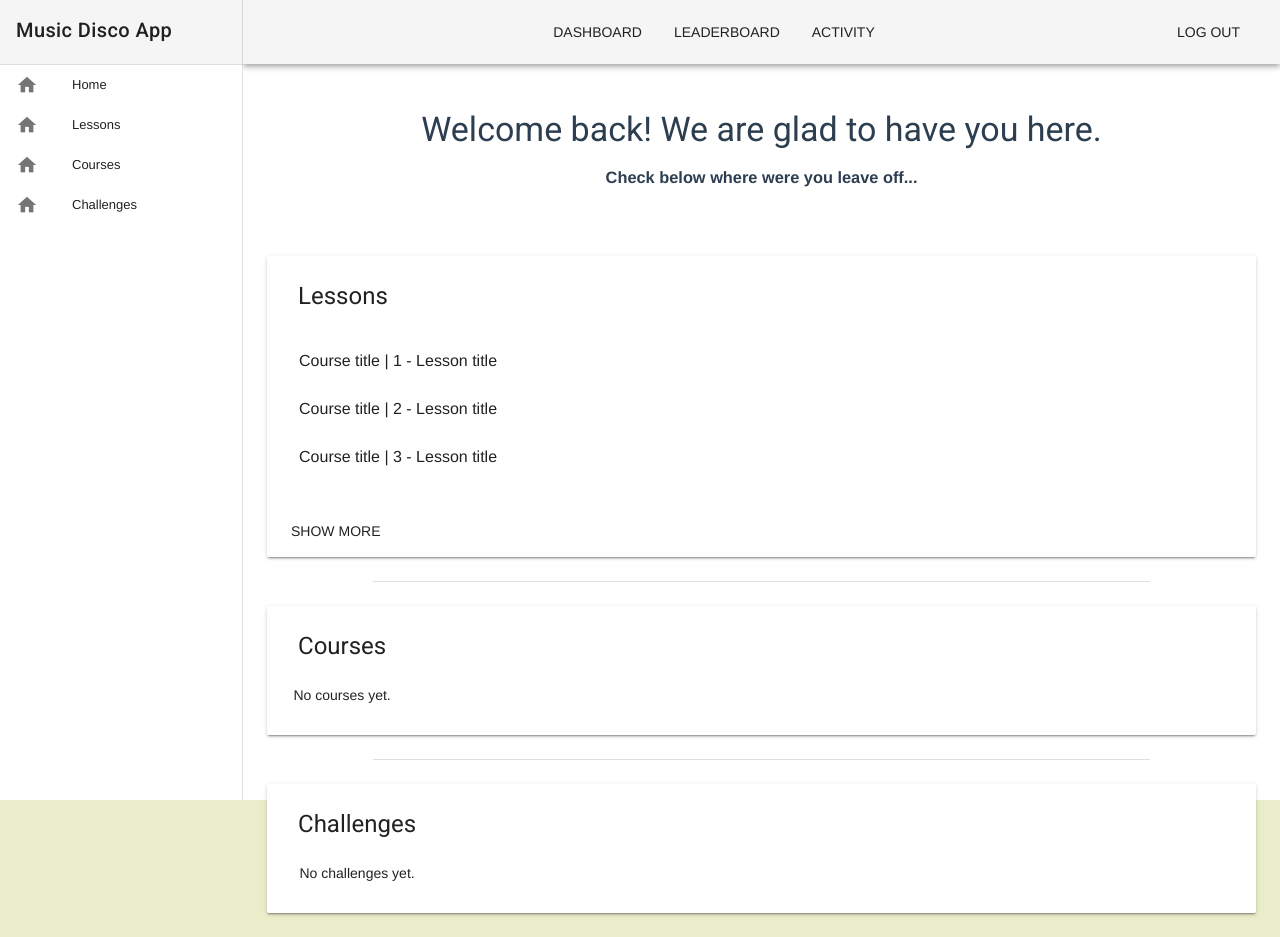
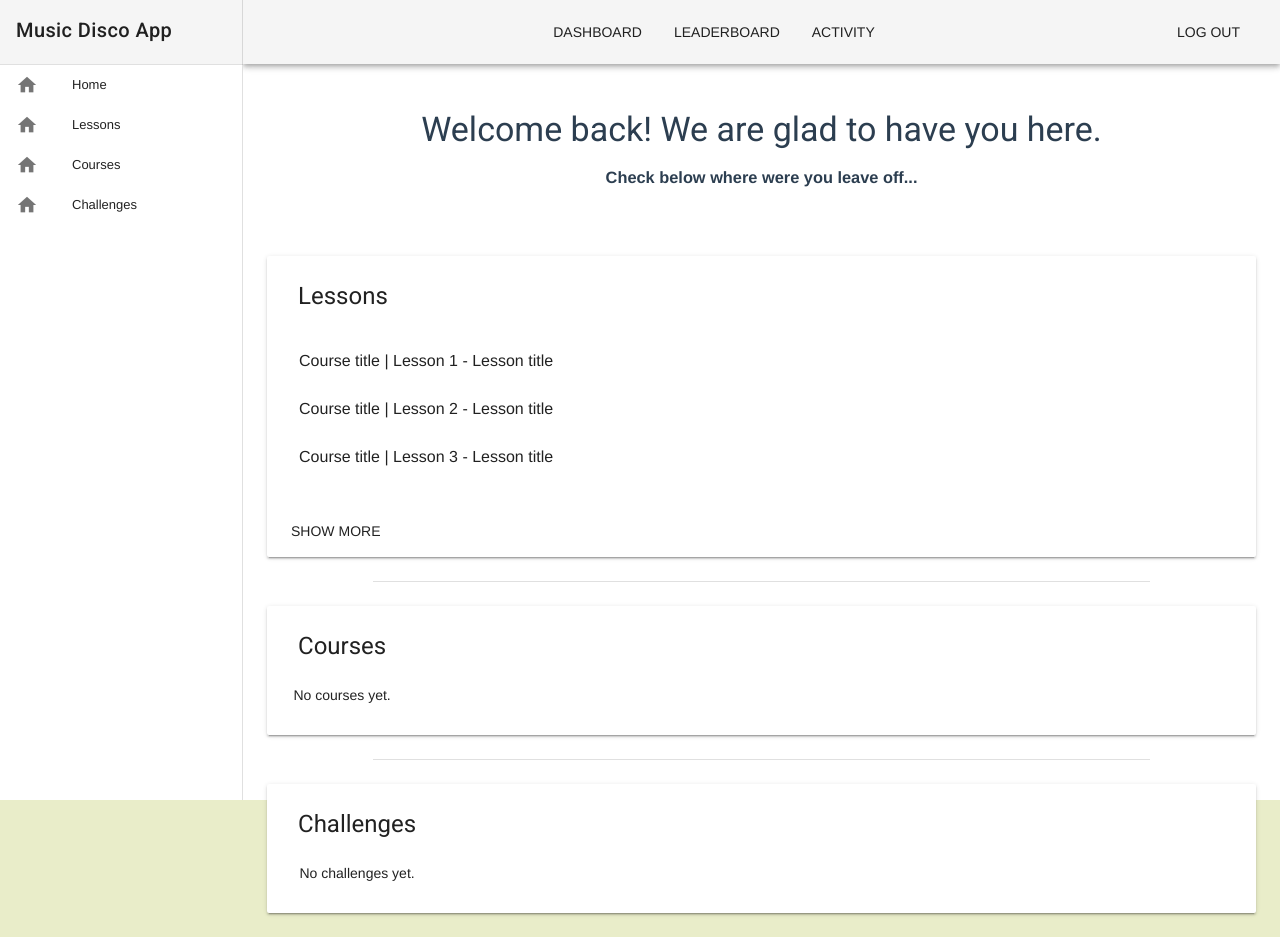
Before and after one commit to vvanovac/music-disco-app-client, a Vue app: page /#/ in a window 1280 px wide. Built offline with nearby package versions, Linux system fonts and the light colour scheme; no server answers.

Commit message:
adding routes for lessons, courses and challenges pages

```diff
--- a/src/components/Home.lessons.vue
+++ b/src/components/Home.lessons.vue
@@ -37,9 +37,9 @@ export default {
   data () {
     return {
       items: [
-        { courseTitle: 'Course title', lessonNumber: '1', lessonTitle: 'Lesson title' },
-        { courseTitle: 'Course title', lessonNumber: '2', lessonTitle: 'Lesson title' },
-        { courseTitle: 'Course title', lessonNumber: '3', lessonTitle: 'Lesson title' }
+        { courseTitle: 'Course title', lessonNumber: 'Lesson 1', lessonTitle: 'Lesson title' },
+        { courseTitle: 'Course title', lessonNumber: 'Lesson 2', lessonTitle: 'Lesson title' },
+        { courseTitle: 'Course title', lessonNumber: 'Lesson 3', lessonTitle: 'Lesson title' }
       ],
     }
   }
--- a/src/components/Sidebar.vue
+++ b/src/components/Sidebar.vue
@@ -17,6 +17,7 @@
           class="list"
           v-for="item in items"
           :key="item.title"
+          @click="$router.push({name: item.route})"
       >
         <v-list-tile-action>
           <v-icon>{{ item.icon }}</v-icon>
@@ -36,10 +37,10 @@ export default {
   data () {
     return {
       items: [
-        { title: 'Home', icon: 'home' },
-        { title: 'Lessons', icon: 'home' }, //book-music
-        { title: 'Courses', icon: 'home' }, //box-music
-        { title: 'Challenges', icon: 'home' } //award
+        { title: 'Home', icon: 'home', route: 'home' },
+        { title: 'Lessons', icon: 'home', route: 'lessons' }, //icon should be something like book-music
+        { title: 'Courses', icon: 'home', route: 'courses' }, //icon should be something like box-music
+        { title: 'Challenges', icon: 'home', route: 'challenges' } //icon should be something like award
       ],
       right: null
     }
--- a/src/router.js
+++ b/src/router.js
@@ -4,6 +4,11 @@ import Register from "@/pages/Register";
 import Home from "@/pages/Home";
 
 const router = new VueRouter({mode: 'hash', routes: [{
+    name: 'register',
+    component: Register,
+    path: '/register'
+  },
+  {
     name: 'login',
     component: Login,
     path: '/login'
@@ -15,9 +20,19 @@ const router = new VueRouter({mode: 'hash', routes: [{
     alias: ['/']
   },
   {
-    name: 'register',
-    component: Register,
-    path: '/register'
+    name: 'lessons',
+    //this component should be the one for lessons page
+    path: '/lessons'
+  },
+  {
+    name: 'courses',
+    //this component should be the one for courses page
+    path: '/courses'
+  },
+  {
+    name: 'challenges',
+    //this component should be the one for challenges page
+    path: '/challenges'
   }],
 })
 
```
